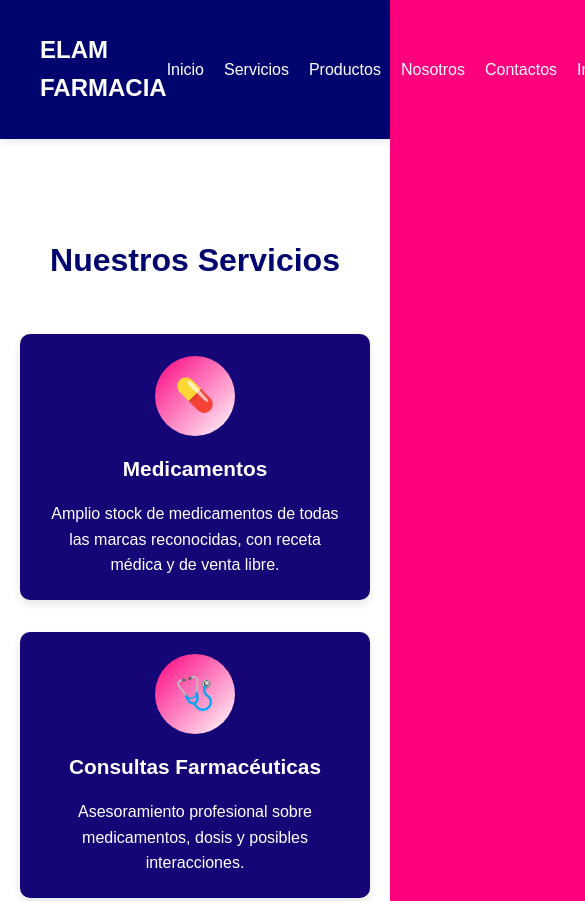
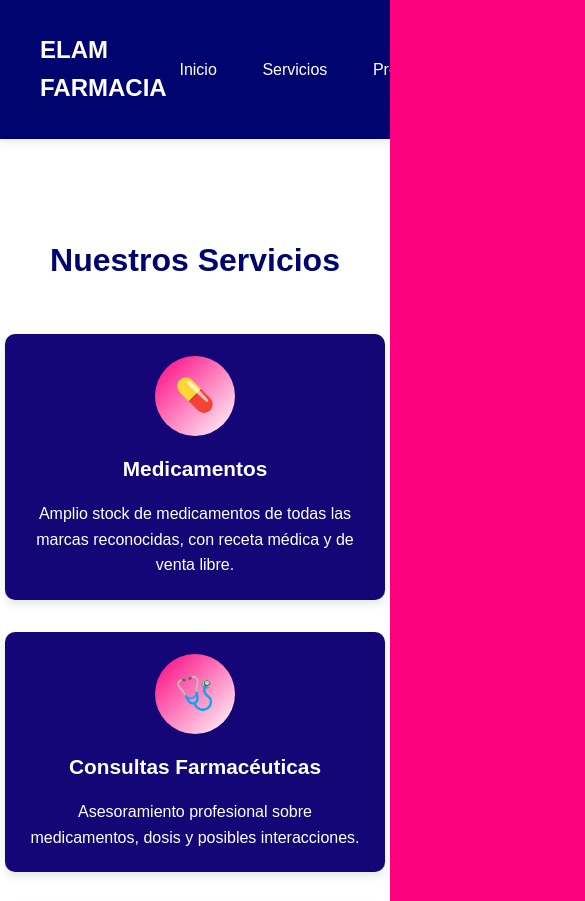
Before and after one commit to MECATRON05/FARMACIA, a plain HTML site: page index.html in a window 390 px wide. Shown: the top 901 px of the page, 585 px wide, since content can reach past the window. Drawn offline with Linux system fonts and the light colour scheme.

Commit message:
PERFECTO

```diff
--- a/index.html
+++ b/index.html
@@ -9,7 +9,9 @@
     <meta name="description" content="Farmacia ELAM - Tu salud es nuestra prioridad. Ofrecemos medicamentos, consultas farmacéuticas, delivery a domicilio y más.">
     <meta name="keywords" content="farmacia, medicamentos, salud, consultas farmacéuticas, delivery, Moca, Espaillat, República Dominicana">
     <meta name="author" content="ELAM Farmacia">
-    <title>ELAM Farmacia - Tu Salud Es Nuestra Prioridad</title>
+    <meta name="viewport" content="width=device-width, initial-scale=1.0">
+
+    <title>ELAM FARMACIA- Tu Salud Es Nuestra Prioridad</title>
   <link rel="icon" type="image/png" href="imagenes/favicon-16x16.png">
 
 
--- a/styles.css
+++ b/styles.css
@@ -10,7 +10,7 @@
   --background: #000000;          /* (Ya no se usa, reemplazado por light-pink) */
 }
 
-  /* Estilo general de la barra */
+/* Estilo general de la barra */
 .navbar {
   display: flex;
   justify-content: space-between;
@@ -303,8 +303,6 @@ nav {
   color: var(--primary-blue);
 }
 
-
-
 .form-group input,
 .form-group textarea {
   width: 100%;
@@ -370,8 +368,23 @@ footer {
 
 /* === RESPONSIVE === */
 @media (max-width: 768px) {
+  /* Aquí cambio para que nav-links se muestre horizontal completo sin ocultarse */
   .nav-links {
-    display: none;
+    display: flex !important;       /* Fuerza mostrar flex */
+    overflow-x: auto;               /* Scroll horizontal si no caben */
+    white-space: nowrap;            /* No se partan a varias líneas */
+    gap: 1rem;                     /* Espacio entre enlaces */
+    padding: 0 10px;
+  }
+
+  .nav-links a {
+    font-size: 1rem;
+    padding: 0.5rem 0.8rem;
+    display: inline-block;
+  }
+
+  nav {
+    overflow-x: auto;              /* Scroll horizontal en nav si es necesario */
   }
 
   .hero h1 {
@@ -391,6 +404,37 @@ footer {
   }
 }
 
+/* === RESPONSIVE EXTENDED BACKGROUND === */
+@media (max-width: 1024px) {
+  body, html {
+    width: 100%;
+    max-width: 100%;
+    overflow-x: hidden;
+  }
+
+  .container {
+    max-width: 100%;
+    padding-left: 10px;
+    padding-right: 10px;
+    margin: 0 auto;
+  }
+}
+
+@media (max-width: 480px) {
+  body, html {
+    width: 100%;
+    max-width: 100%;
+    overflow-x: hidden;
+  }
+
+  .container {
+    max-width: 100%;
+    padding-left: 5px;
+    padding-right: 5px;
+    margin: 0 auto;
+  }
+}
+
 /* === ANIMACIONES === */
 @keyframes fadeInUp {
   from {
@@ -407,8 +451,8 @@ footer {
 .about-content > *,
 .contact-content > * {
   animation: fadeInUp 0.6s ease forwards;
+}
 
-}
 /* === FORMULARIO DE COMENTARIOS === */
 #form-comentarios {
   background: #ffffff; /* Fondo blanco */
@@ -462,8 +506,6 @@ footer {
   box-shadow: 0 4px 10px rgba(0, 0, 0, 0.2);
 }
 
-
-
 /* === COLOR REFERENCE SECTION === */
 .color-reference {
   padding: 4rem 2rem;
```
